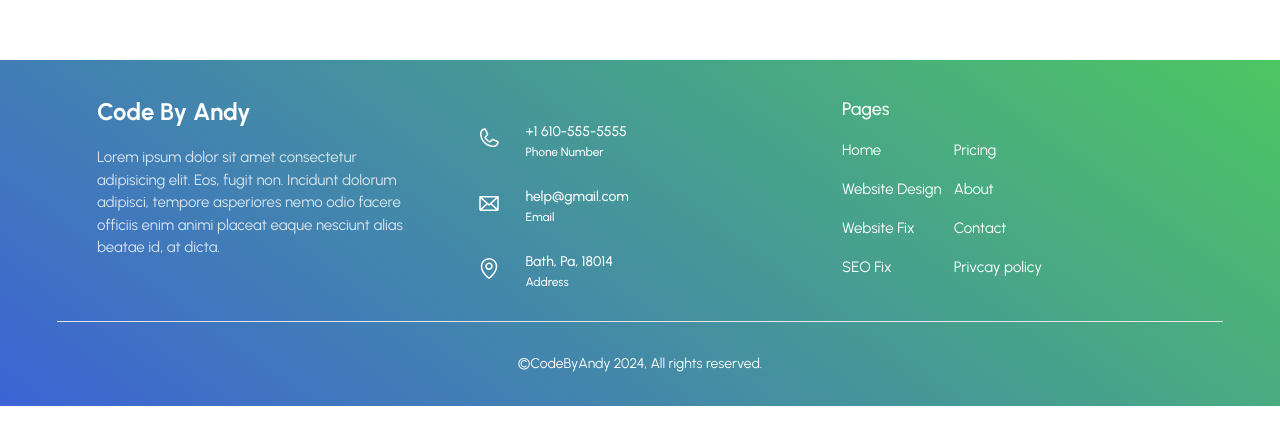
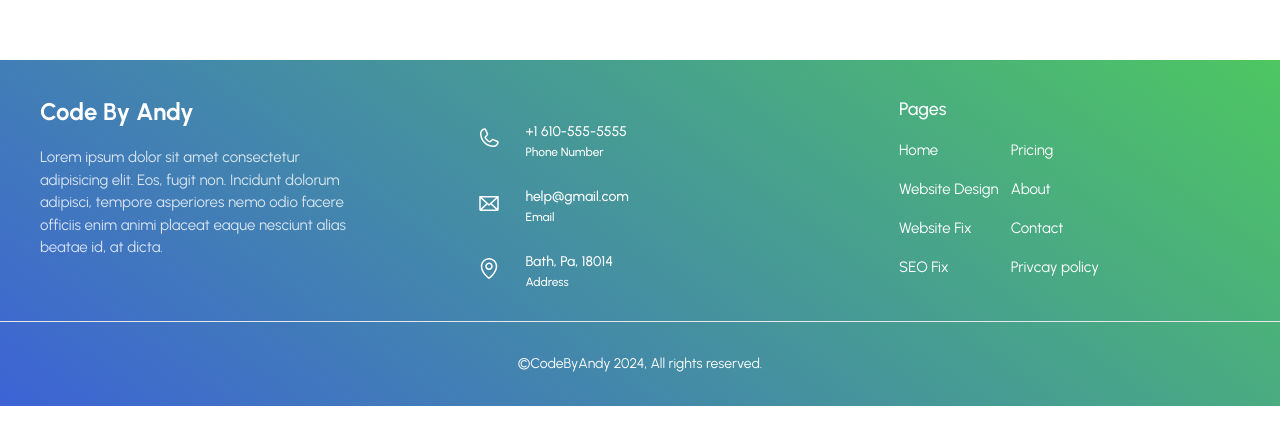
Before and after one commit to ajmeier29/meier-web-design, a Next.js app: page /Contact in a window 1280 px wide. Shown: the part 116-560 px from the top of the page. Built offline with nearby package versions, Linux system fonts and the light colour scheme; no server answers.

Commit message:
Updated footer

```diff
--- a/src/app/globals.css
+++ b/src/app/globals.css
@@ -111,3 +111,10 @@
 .hero-border-radius{
     border-radius: 0% 0% 500% 500% / 90%;
 }
+
+.glass-effect {
+    background: rgba(255, 255, 255, 0);
+    box-shadow: 0 4px 30px rgba(0, 0, 0, 0.1);
+    backdrop-filter: blur(20px);
+    -webkit-backdrop-filter: blur(20px);
+}
--- a/src/components/Footer.tsx
+++ b/src/components/Footer.tsx
@@ -18,9 +18,9 @@ export default function Footer() {
                 data-aos="fade-up"
                 data-aos-delay="50"
                 data-aos-duration="500"
-                className="pt-16 pb-7 mt-20">
+                className="pt-16 mt-20">
                 <div className="mt-8 bg-footer-gradient pt-9">
-                    <div className="mx-auto w-full max-w-[1166px] px-4 xl:px-0">
+                    <div className="mx-auto w-full h-full px-4 xl:px-0">
                         <div className="flex flex-col justify-between sm:px-[18px] md:flex-row md:px-10">
                             <div className="md:w-[316px]">
                                 <h2 className="text-white font-bold text-2xl">Code By Andy</h2>
--- a/src/components/HomePage.tsx
+++ b/src/components/HomePage.tsx
@@ -194,7 +194,7 @@ const InfoCard = ({ image, title, description, url }: InfoCardProps) => {
                 data-aos="fade-up"
                 data-aos-delay="50"
                 data-aos-duration="500"
-                className="bg-white p-5 h-64 rounded-lg border shadow-md grid grid-cols-1 md:gap-3 lg:gap-1 place-items-center">
+                className="bg-white p-5 h-72 rounded-lg border shadow-md grid grid-cols-1 md:gap-3 lg:gap-1 place-items-center">
                 <PreloadStaticImage imgSrc={image} styleProps={'w-10 h-10'} />
                 <h2 className="text-xl">
                     {title}
```
